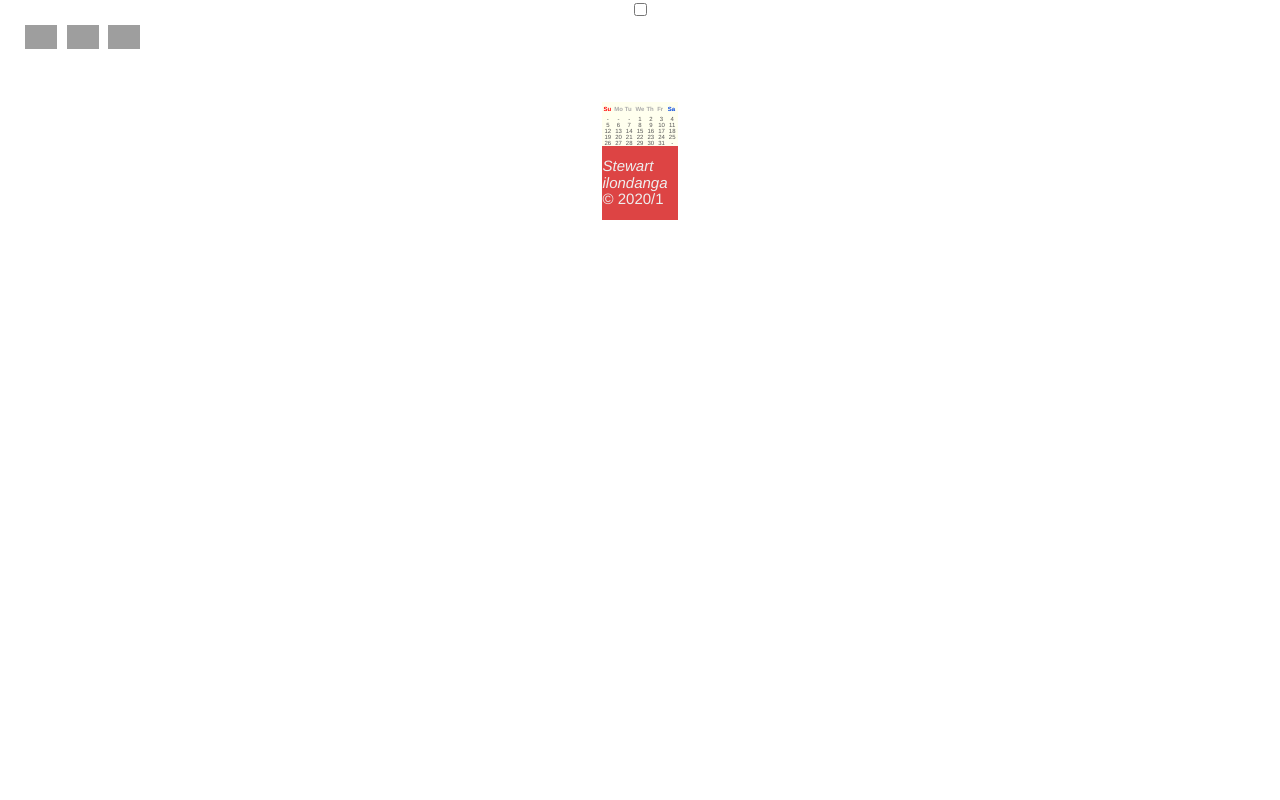
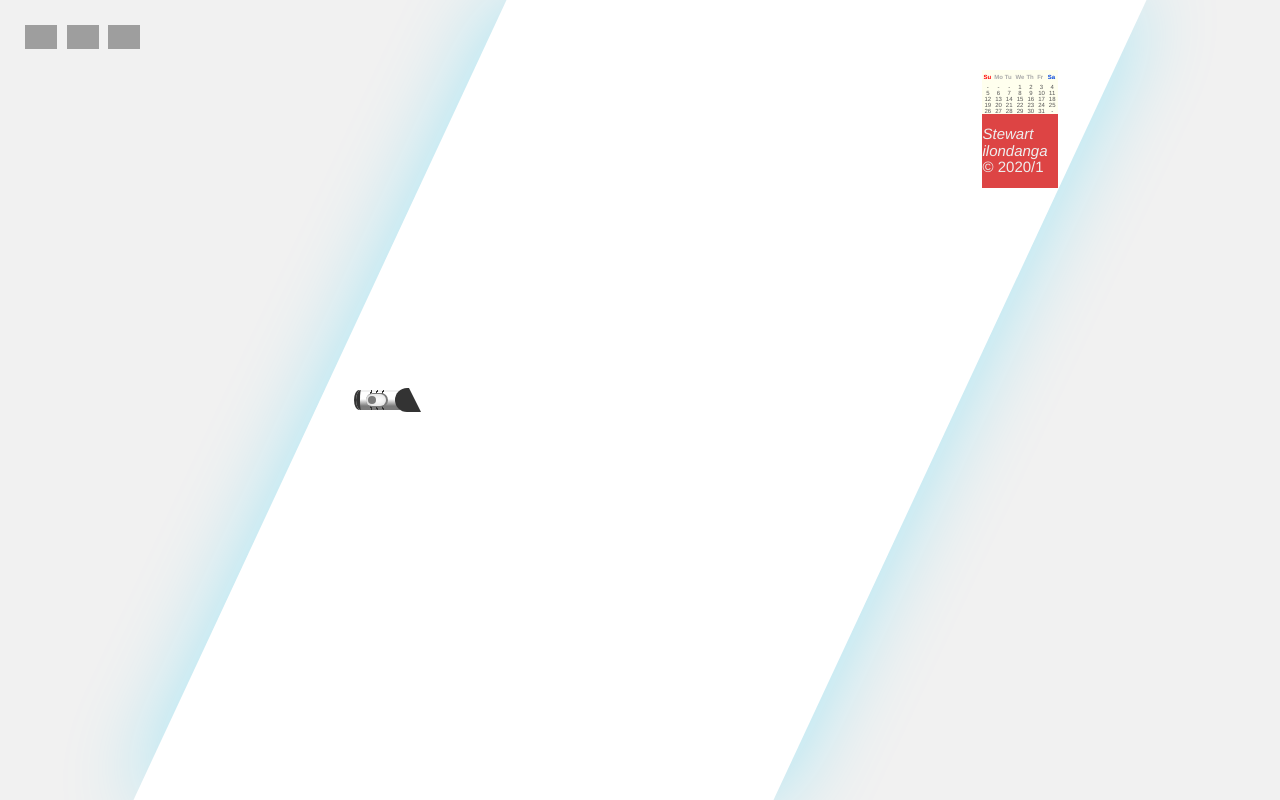
Before and after one commit to stewilondanga/mini-lightcheck, a plain HTML site: page index.html in a window 1280 px wide. Drawn offline with nearby package versions, Linux system fonts and the light colour scheme; grey boxes are pictures that could not be loaded.

Commit message:
add css/styles.css

```diff
--- a/css/styles.css
+++ b/css/styles.css
@@ -19,6 +19,193 @@ body {
 
 .my_social a img {
   height: 1.5em;
+}
+
+.handle {
+  position: relative;
+  width: 40px;
+  height: 20px;
+  margin: auto;
+  background: linear-gradient(to bottom, #f1f1f1 2px, white 2px, white, #7a7a7a 80%);
+  cursor: pointer;
+  z-index: 2;
+}
+.handle:before, .handle:after {
+  content: "";
+  position: absolute;
+}
+.handle:after {
+  width: 100%;
+  height: 100%;
+  left: 0;
+  top: 0;
+  background: radial-gradient(circle at center right, transparent 45%, #333 45%, #333 48%, transparent 48%, transparent 58%, #333 58%, #333 61%, transparent 61%, transparent 71%, #333 71%, #333 74%, transparent 74%);
+}
+.handle:before {
+  width: 10px;
+  height: 100%;
+  border-radius: 100%;
+  border-left: 4px solid #333;
+  left: -4px;
+  top: 0;
+  box-shadow: -2px 0 #333;
+}
+.handle [type="checkbox"] {
+  display: none;
+}
+.handle [type="checkbox"]:checked + .toggle:after {
+  background: #00ccff;
+  box-shadow: 0 0 4px rgba(0, 204, 255, 0.3);
+  -webkit-transform: translateX(8px);
+          transform: translateX(8px);
+}
+.handle [type="checkbox"]:checked ~ .blade {
+  opacity: 1;
+  -webkit-transition-delay: 0s;
+          transition-delay: 0s;
+}
+.handle [type="checkbox"]:checked ~ .blade:after {
+  -webkit-transform: scaleX(1);
+          transform: scaleX(1);
+}
+
+.toggle {
+  width: 20px;
+  height: 12px;
+  border-radius: 6px;
+  box-shadow: 1px 0 0 1px #7a7a7a, inset 2px 0 6px 1px rgba(122, 122, 122, 0.3);
+  margin: 4px 14px 0 auto;
+  background: white;
+  position: relative;
+  z-index: 1;
+}
+.toggle:after {
+  content: "";
+  position: absolute;
+  top: 2px;
+  left: 2px;
+  height: 8px;
+  width: 8px;
+  border-radius: 50%;
+  background: #7a7a7a;
+  -webkit-transition: background 0.2s ease, -webkit-transform 0.2s ease;
+  transition: background 0.2s ease, -webkit-transform 0.2s ease;
+  transition: transform 0.2s ease, background 0.2s ease;
+  transition: transform 0.2s ease, background 0.2s ease, -webkit-transform 0.2s ease;
+  will-change: transform;
+}
+
+.hilt {
+  height: 24px;
+  width: 14px;
+  position: absolute;
+  top: -2px;
+  left: calc(100% - 5px);
+  border-radius: 12px 0 0 12px;
+  background: #333;
+  z-index: 3;
+}
+.hilt:after {
+  content: "";
+  border: 24px solid transparent;
+  border-bottom: 0;
+  border-left: 12px solid #333;
+  position: absolute;
+  left: 100%;
+  top: 0;
+}
+
+.blade {
+  width: 40px;
+  height: 80%;
+  position: absolute;
+  top: 10%;
+  left: 100%;
+  opacity: 0;
+  -webkit-transition-property: opacity;
+  transition-property: opacity;
+  -webkit-transition-delay: 0.3s;
+          transition-delay: 0.3s;
+}
+.blade:before, .blade:after {
+  content: "";
+  position: absolute;
+  width: 100%;
+  height: 100%;
+  top: 0;
+}
+.blade:after {
+  right: -2px;
+  border-radius: 0 100% 100% 0;
+  background: radial-gradient(ellipse at center left, white, #00ccff);
+  z-index: 1;
+  -webkit-transform: scaleX(0);
+          transform: scaleX(0);
+  -webkit-transition: -webkit-transform 0.4s cubic-bezier(0.6, 0.45, 0.26, 1.32) 0.1s;
+  transition: -webkit-transform 0.4s cubic-bezier(0.6, 0.45, 0.26, 1.32) 0.1s;
+  transition: transform 0.4s cubic-bezier(0.6, 0.45, 0.26, 1.32) 0.1s;
+  transition: transform 0.4s cubic-bezier(0.6, 0.45, 0.26, 1.32) 0.1s, -webkit-transform 0.4s cubic-bezier(0.6, 0.45, 0.26, 1.32) 0.1s;
+  will-change: transform;
+  -webkit-transform-origin: left;
+          transform-origin: left;
+}
+.blade:before {
+  right: 0;
+  opacity: 0;
+  background: #00ccff;
+  -webkit-filter: blur(20px);
+          filter: blur(20px);
+  -webkit-animation: light 2s ease-in-out 0.3s infinite;
+          animation: light 2s ease-in-out 0.3s infinite;
+}
+
+html, body {
+  width: 100%;
+  height: 100%;
+  display: -webkit-box;
+  display: flex;
+}
+
+body {
+  background: #f1f1f1;
+}
+body:after {
+  content: "";
+  position: absolute;
+  width: 50vw;
+  height: 100%;
+  top: 0;
+  left: calc(50% - 25vw);
+  background: white;
+  box-shadow: 0 0 10vmin 1px rgba(0, 204, 255, 0.3);
+  -webkit-transform: skewX(-25deg);
+          transform: skewX(-25deg);
+  z-index: -1;
+}
+
+* {
+  box-sizing: border-box;
+}
+*:before, *:after {
+  box-sizing: inherit;
+}
+
+@-webkit-keyframes light {
+  0%, 100% {
+    opacity: 0.5;
+  }
+  50% {
+    opacity: 1;
+  }
+}
+
+@keyframes light {
+  0%, 100% {
+    opacity: 0.5;
+  }
+  50% {
+    opacity: 1;
+  }
 }
 
 .containers {
```
